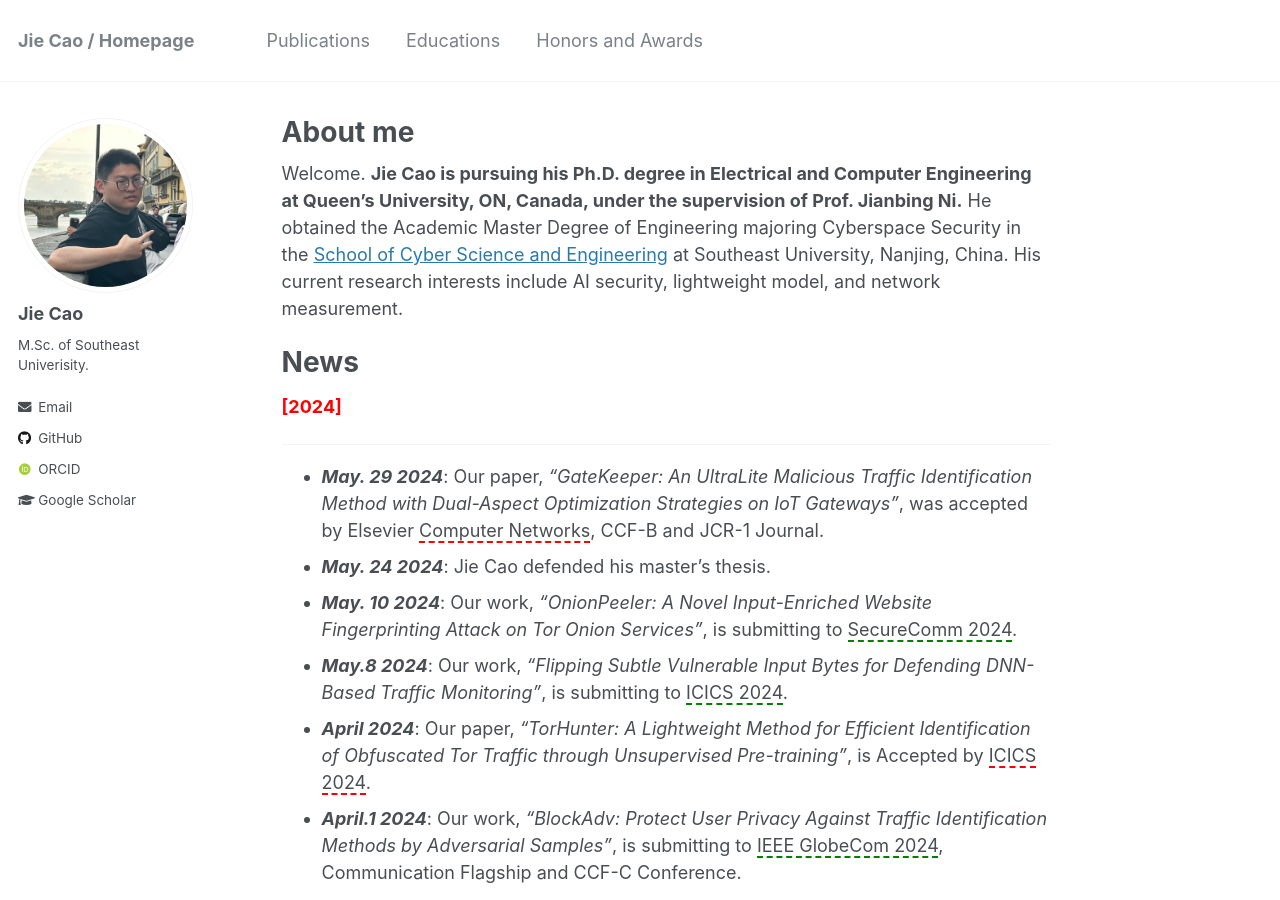
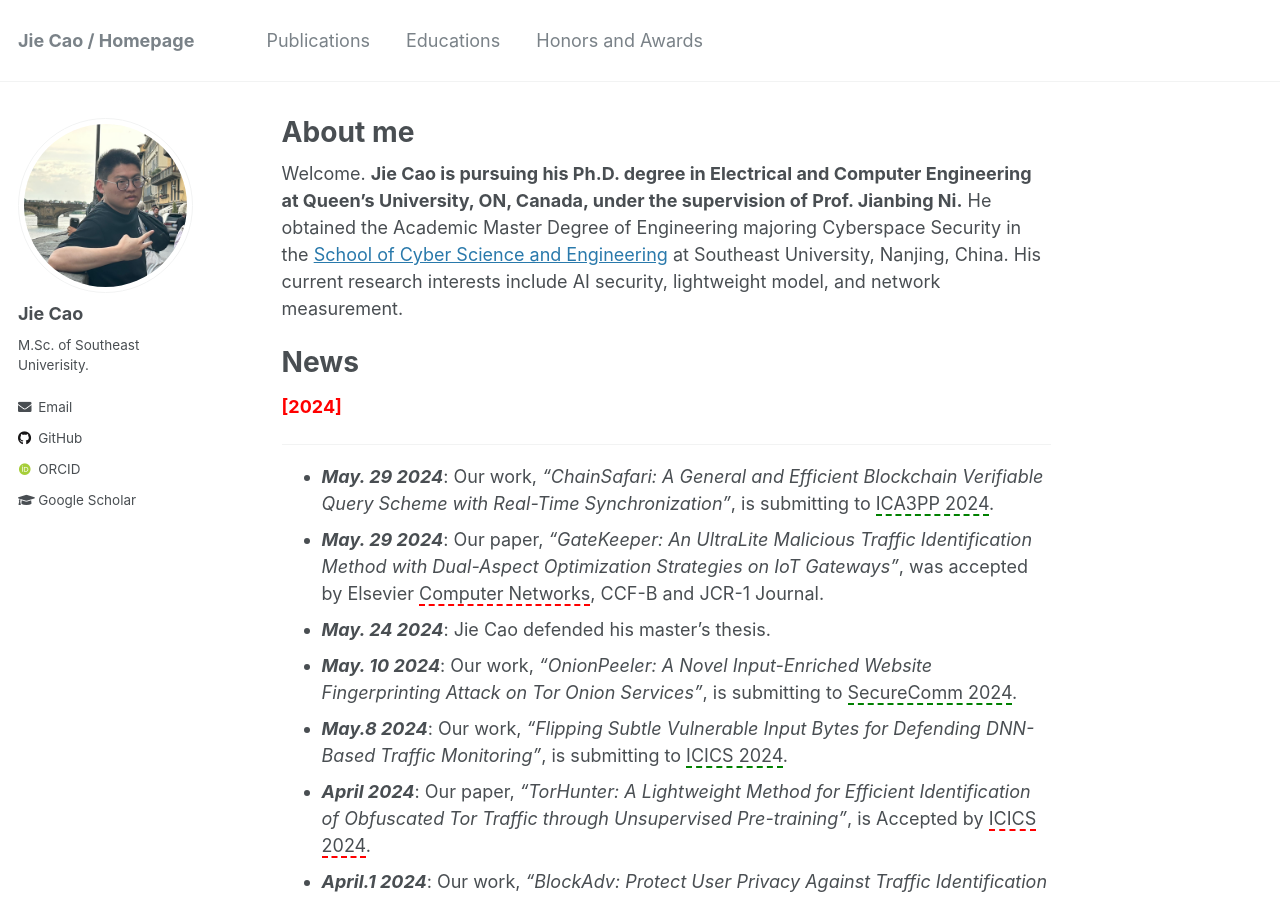
Before and after one commit to JieJayCao/JieJayCao.github.io, a Jekyll site: the page built from _pages/about.md, in a window 1280 px wide and 900 px high. Built offline with Jekyll 4.4.1, drawn with Linux system fonts in a browser that asks for light colours; some web fonts are replaced; formulas are drawn with MathJax 3.

Commit message:
Update about.md

```diff
--- a/_pages/about.md
+++ b/_pages/about.md
@@ -14,6 +14,7 @@ Welcome. **Jie Cao is pursuing his Ph.D. degree in Electrical and Computer Engin
 **<font color=red>[2024]</font>**
 
 _________________
+- ***May. 29 2024***: Our work, *"ChainSafari: A General and Efficient Blockchain Verifiable Query Scheme with Real-Time Synchronization"*, is submitting to <span style="border-bottom: 2px dashed green;">ICA3PP 2024</span>.
 - ***May. 29 2024***: Our paper, *"GateKeeper: An UltraLite Malicious Traffic Identification Method with Dual-Aspect Optimization Strategies on IoT Gateways"*, was accepted by Elsevier <span style="border-bottom: 2px dashed red;">Computer Networks</span>, CCF-B and JCR-1 Journal.
 - ***May. 24 2024***: Jie Cao defended his master's thesis.
 - ***May. 10 2024***: Our work, *"OnionPeeler: A Novel Input-Enriched Website Fingerprinting Attack on Tor Onion Services"*, is submitting to <span style="border-bottom: 2px dashed green;">SecureComm 2024</span>.
```
